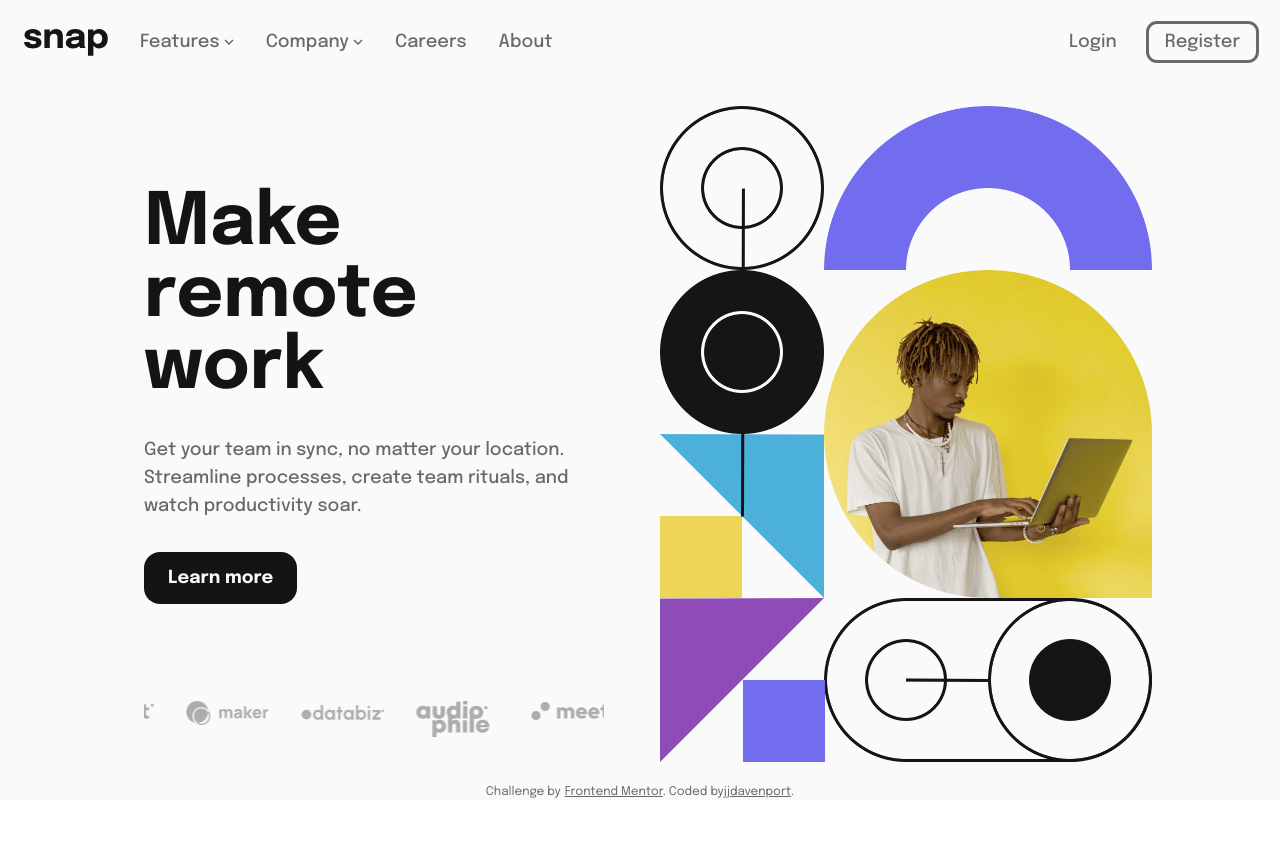
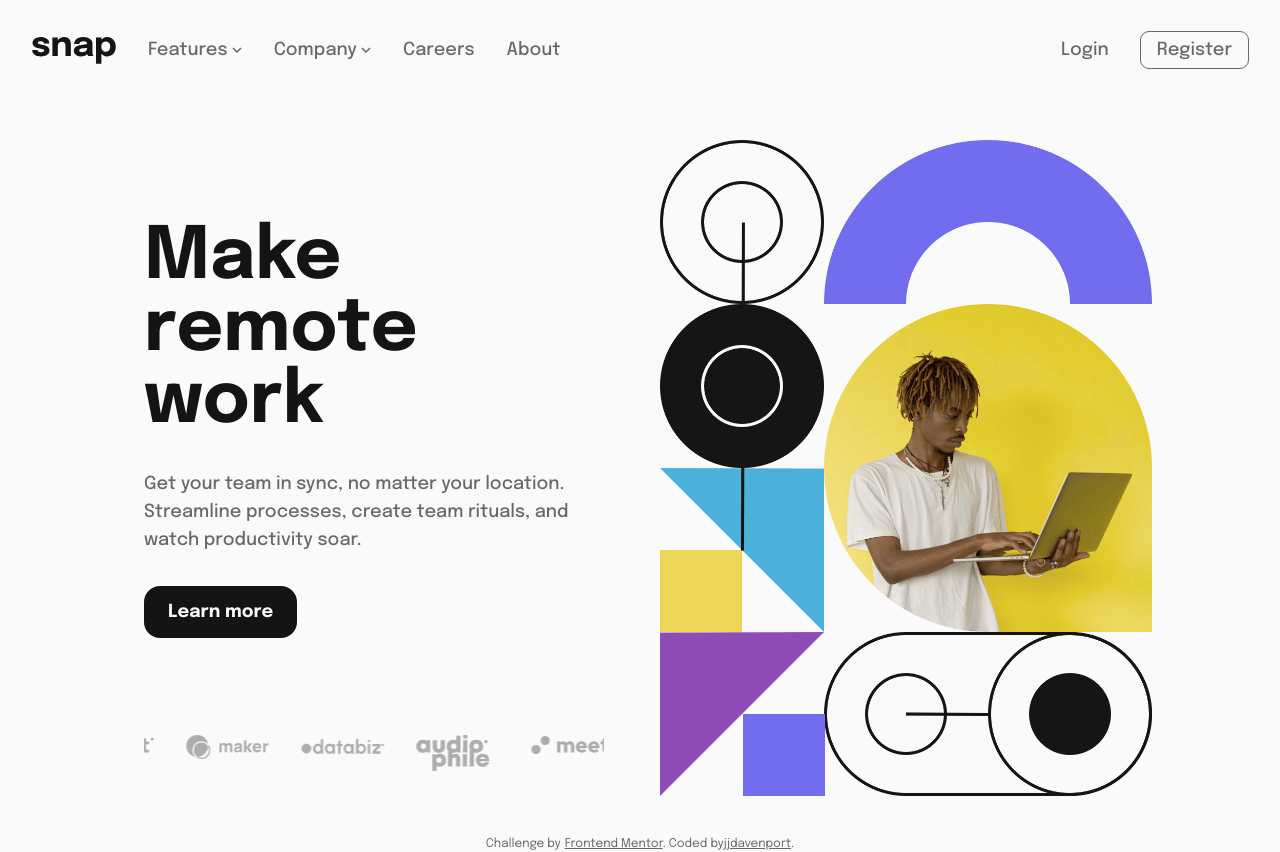
Before and after one commit to jjdavenport/intro-section-with-dropdown-navigation-main, a React (Vite) app: page / in a window 1280 px wide. Before the commit the page ends 800 px from the top, so only its background shows below. Built offline with nearby package versions, Linux system fonts and the light colour scheme.

Commit message:
fix: main nav padding

```diff
--- a/src/App.jsx
+++ b/src/App.jsx
@@ -17,7 +17,7 @@ function App() {
           <div className="relative flex flex-1 flex-col text-lg">
             <Nav tablet={tablet} />
             <div className="flex flex-1 items-center">
-              <main className="grid h-min grid-cols-2 grid-rows-none gap-10 lg:px-32">
+              <main className="grid h-min grid-cols-2 grid-rows-none gap-10 lg:px-32 lg:py-10">
                 <section className="flex flex-col">
                   <Content />
                   <Carousel />
--- a/src/components/nav.jsx
+++ b/src/components/nav.jsx
@@ -35,7 +35,7 @@ const Nav = ({ tablet }) => {
     <>
       {tablet ? (
         <>
-          <nav className="flex items-center justify-between p-6">
+          <nav className="flex items-center justify-between p-8">
             <div className="flex md:gap-4 lg:gap-8">
               <img className="object-contain" src={logo} alt="Logo" />
               <ul className="flex md:gap-4 lg:gap-8">
@@ -89,7 +89,7 @@ const Nav = ({ tablet }) => {
               <button className="transition duration-300 ease-in-out hover:text-almostBlack">
                 Login
               </button>
-              <button className="rounded-lg px-4 py-1 outline outline-mediumGray transition duration-300 ease-in-out hover:text-almostBlack hover:outline-almostBlack">
+              <button className="rounded-lg px-4 py-1 outline outline-1 outline-mediumGray transition duration-300 ease-in-out hover:text-almostBlack hover:outline-almostBlack">
                 Register
               </button>
             </div>
```
